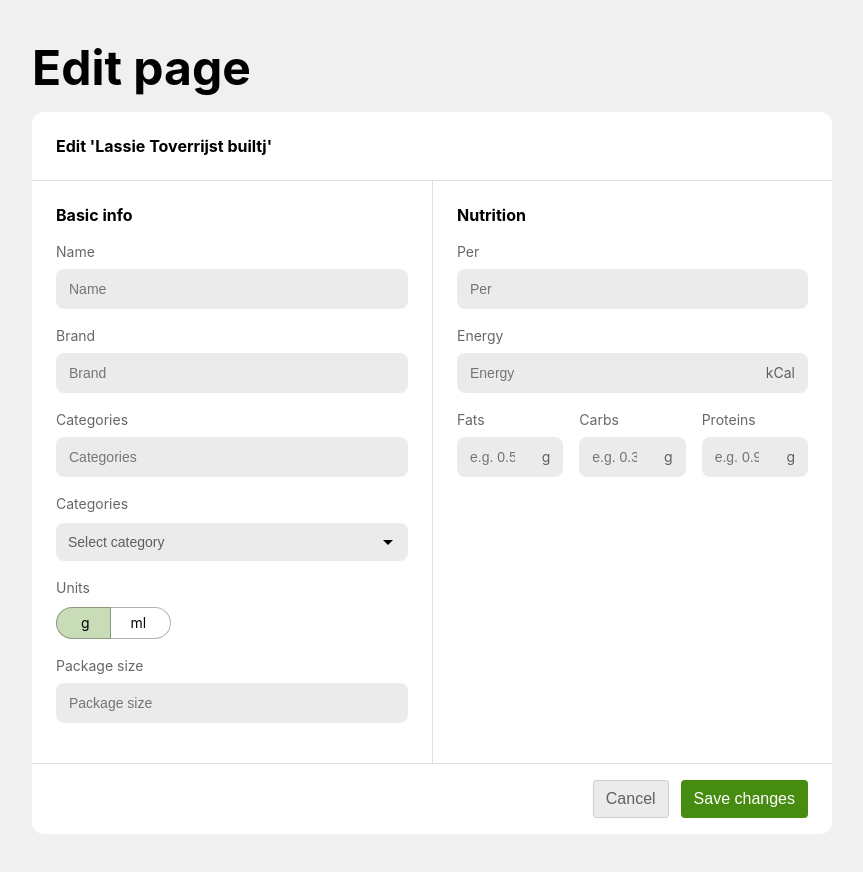
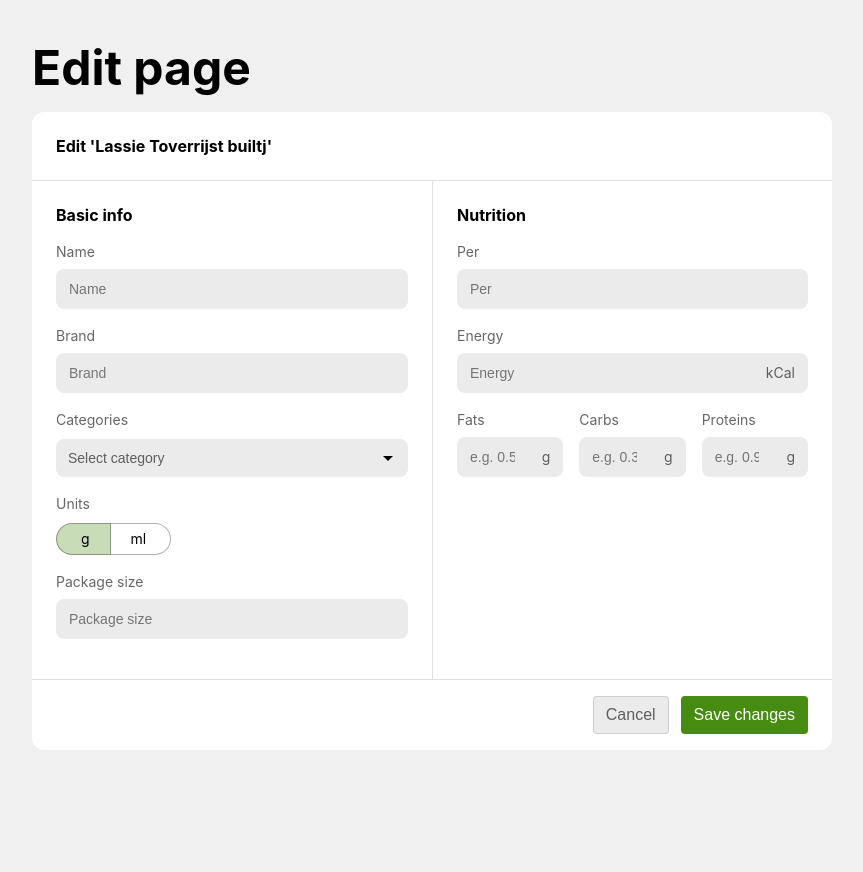
Before and after one commit to SergPerep/bite-me, a Next.js app in the folder client/: page /edit in a window 1280 px wide. Shown: the whole page, without its empty margins (208-1071 px from the left). After the commit the page ends 800 px from the top, so only its background shows below. Built offline with nearby package versions, Linux system fonts and the light colour scheme.

Commit message:
Remove duplicate of Category inside Edit component

```diff
--- a/client/components/Edit/Edit.tsx
+++ b/client/components/Edit/Edit.tsx
@@ -41,7 +41,6 @@
                 <h3>Basic info</h3>
             <Input label='Name' placeholder="Name" type='text'/>
             <Input label='Brand' placeholder="Brand" type='text'/>
-            <Input label='Categories' placeholder="Categories" type='text'/>
             <Select label="Categories" placeholder="Select category" options={options}/>
             <Segments
                 segments={units}
```
